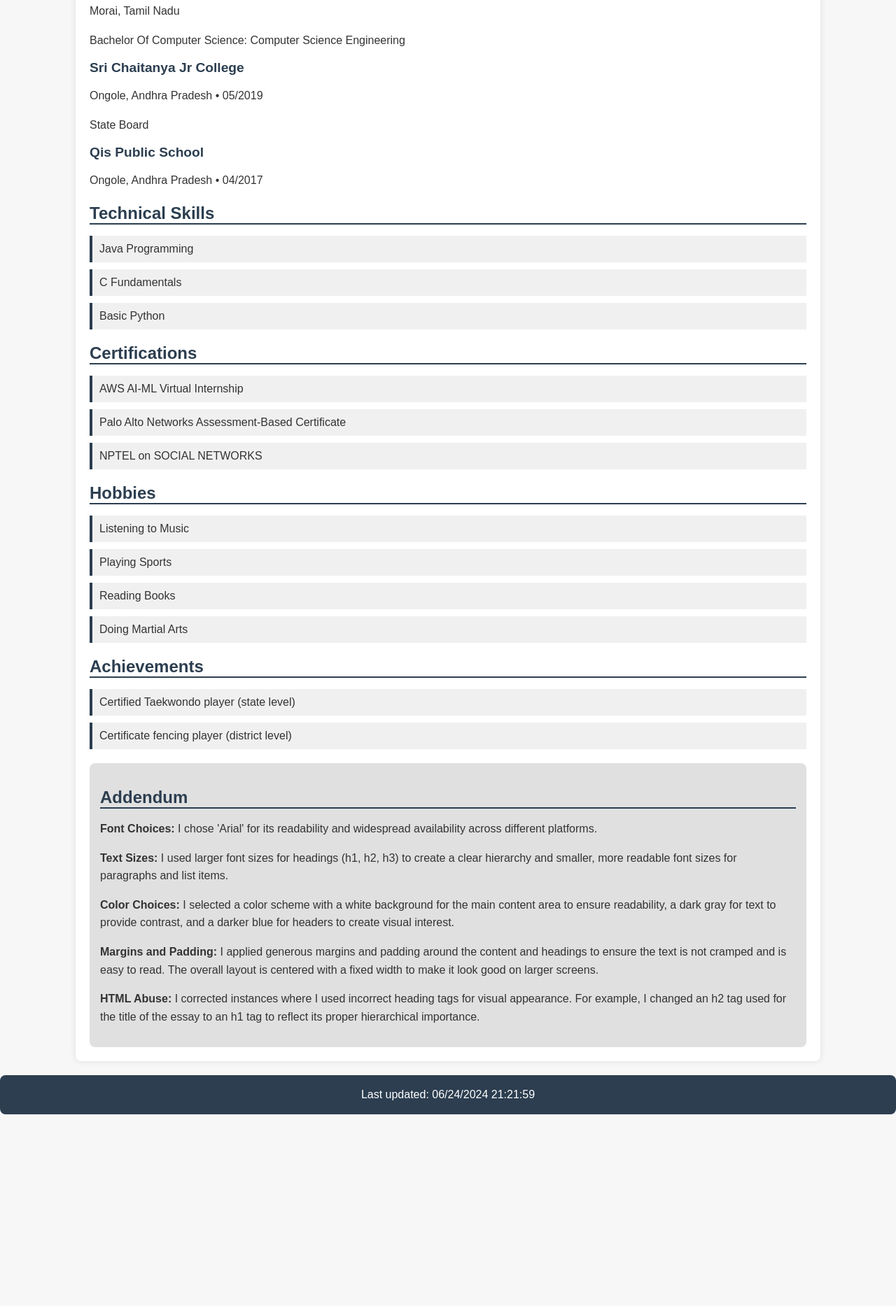
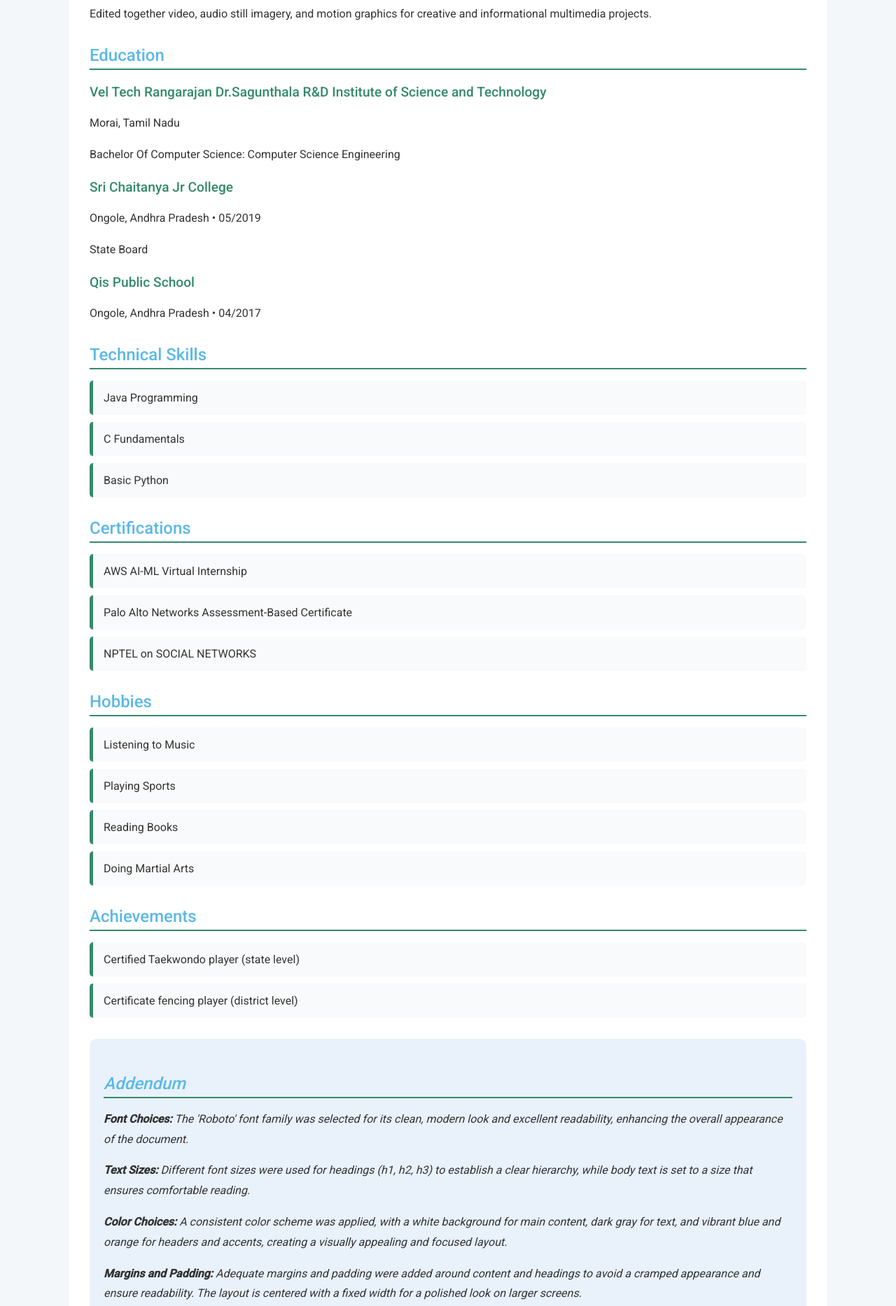
Before and after one commit to vamsikashh/ITC505, a plain HTML site: page Lab-4/index.html in a window 1280 px wide. Shown: the part 800-2667 px from the top of the page at 70% size. Before the commit the page ends 2393 px from the top, so only its background shows below. Drawn offline with Linux system fonts and the light colour scheme.

Commit message:
file changes

```diff
--- a/Lab-4/index.html
+++ b/Lab-4/index.html
@@ -5,6 +5,7 @@
     <meta name="viewport" content="width=device-width, initial-scale=1.0">
     <title>Resume - Vamsi Krishna Menakonda</title>
     <link rel="stylesheet" href="styles.css">
+    <link href="https://fonts.googleapis.com/css2?family=Roboto:wght@400;500&display=swap" rel="stylesheet">
 </head>
 <body>
     <header>
@@ -73,12 +74,13 @@
 
         <article class="content addendum">
             <h2>Addendum</h2>
-            <p><strong>Font Choices:</strong> I chose 'Arial' for its readability and widespread availability across different platforms.</p>
-            <p><strong>Text Sizes:</strong> I used larger font sizes for headings (h1, h2, h3) to create a clear hierarchy and smaller, more readable font sizes for paragraphs and list items.</p>
-            <p><strong>Color Choices:</strong> I selected a color scheme with a white background for the main content area to ensure readability, a dark gray for text to provide contrast, and a darker blue for headers to create visual interest.</p>
-            <p><strong>Margins and Padding:</strong> I applied generous margins and padding around the content and headings to ensure the text is not cramped and is easy to read. The overall layout is centered with a fixed width to make it look good on larger screens.</p>
-            <p><strong>HTML Abuse:</strong> I corrected instances where I used incorrect heading tags for visual appearance. For example, I changed an h2 tag used for the title of the essay to an h1 tag to reflect its proper hierarchical importance.</p>
+            <p><strong>Font Choices:</strong> The 'Roboto' font family was selected for its clean, modern look and excellent readability, enhancing the overall appearance of the document.</p>
+            <p><strong>Text Sizes:</strong> Different font sizes were used for headings (h1, h2, h3) to establish a clear hierarchy, while body text is set to a size that ensures comfortable reading.</p>
+            <p><strong>Color Choices:</strong> A consistent color scheme was applied, with a white background for main content, dark gray for text, and vibrant blue and orange for headers and accents, creating a visually appealing and focused layout.</p>
+            <p><strong>Margins and Padding:</strong> Adequate margins and padding were added around content and headings to avoid a cramped appearance and ensure readability. The layout is centered with a fixed width for a polished look on larger screens.</p>
+            <p><strong>HTML Structure:</strong> The HTML structure was improved to reflect proper semantic hierarchy, such as using h1 for the main title instead of h2, enhancing accessibility and SEO.</p>
         </article>
+
     </div>
 
     <footer>
--- a/Lab-4/styles.css
+++ b/Lab-4/styles.css
@@ -1,8 +1,6 @@
-/* styles.css */
-
 body {
-    font-family: 'Arial', sans-serif;
-    background-color: #f7f7f7;
+    font-family: 'Roboto', sans-serif;
+    background-color: #f4f7f9;
     color: #333;
     margin: 0;
     padding: 0;
@@ -11,33 +9,51 @@ body {
 .container {
     width: 80%;
     margin: 20px auto;
-    background-color: #fff;
-    padding: 20px;
-    box-shadow: 0 0 10px rgba(0, 0, 0, 0.1);
-    border-radius: 8px;
+    background-color: #ffffff;
+    padding: 30px;
+    box-shadow: 0 4px 8px rgba(255, 255, 255, 0.1);
+    border-radius: 10px;
 }
 
 header, footer {
-    background-color: #2c3e50;
-    color: #fff;
+    background-color: #348a69;
+    color: #ffffff;
     text-align: center;
-    padding: 15px;
-    border-radius: 8px;
+    padding: 20px;
+    border-radius: 10px 10px 0 0;
 }
 
-h1, h2, h3 {
+header {
+    margin-bottom: 20px;
+}
+
+footer {
+    border-radius: 0 0 10px 10px;
+    margin-top: 20px;
+}
+
+h1 {
+    font-size: 2em;
     margin: 0;
-    color: #2c3e50;
+    font-weight: 500;
+    color: #333;
 }
 
 h2 {
-    margin-top: 20px;
-    border-bottom: 2px solid #2c3e50;
+    margin-top: 30px;
+    margin-bottom: 15px;
+    border-bottom: 2px solid #348a69;
+    padding-bottom: 5px;
+    font-size: 1.5em;
+    color: #5bb8e7;
+    font-weight: 500;
 }
 
 h3 {
-    margin-top: 15px;
+    margin-top: 20px;
     font-size: 1.2em;
+    color: #348a69;
+    font-weight: 500;
 }
 
 ul {
@@ -46,23 +62,48 @@ ul {
 }
 
 ul li {
-    background-color: #f0f0f0;
+    background-color: #f9fafb;
     margin-bottom: 10px;
-    padding: 10px;
-    border-left: 4px solid #2c3e50;
+    padding: 15px;
+    border-left: 5px solid #348a69;
+    border-radius: 5px;
 }
 
 p {
-    line-height: 1.6;
+    line-height: 1.8;
+    font-size: 1em;
 }
 
 .addendum {
-    background-color: #e0e0e0;
-    padding: 15px;
-    border-radius: 8px;
-    margin-top: 20px;
+    background-color: #e9f1fb;
+    padding: 20px;
+    border-radius: 10px;
+    margin-top: 30px;
+    font-style: italic;
 }
 
 footer p {
     margin: 0;
 }
+
+a {
+    color: #348a69;
+    text-decoration: none;
+}
+
+a:hover {
+    text-decoration: underline;
+}
+
+button {
+    background-color: #348a69;
+    color: white;
+    border: none;
+    padding: 10px 20px;
+    border-radius: 5px;
+    cursor: pointer;
+}
+
+button:hover {
+    background-color: #348a69;
+}
```
